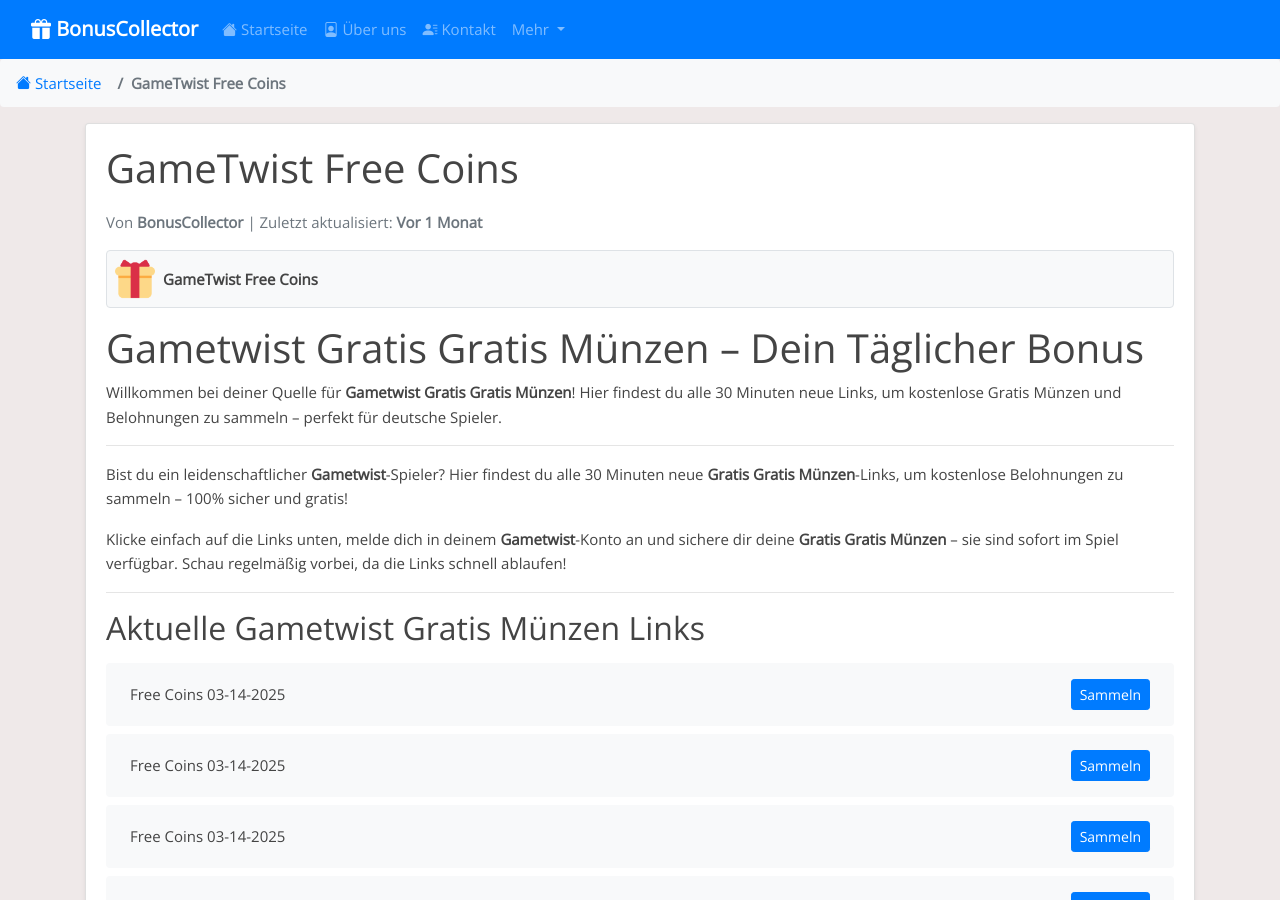
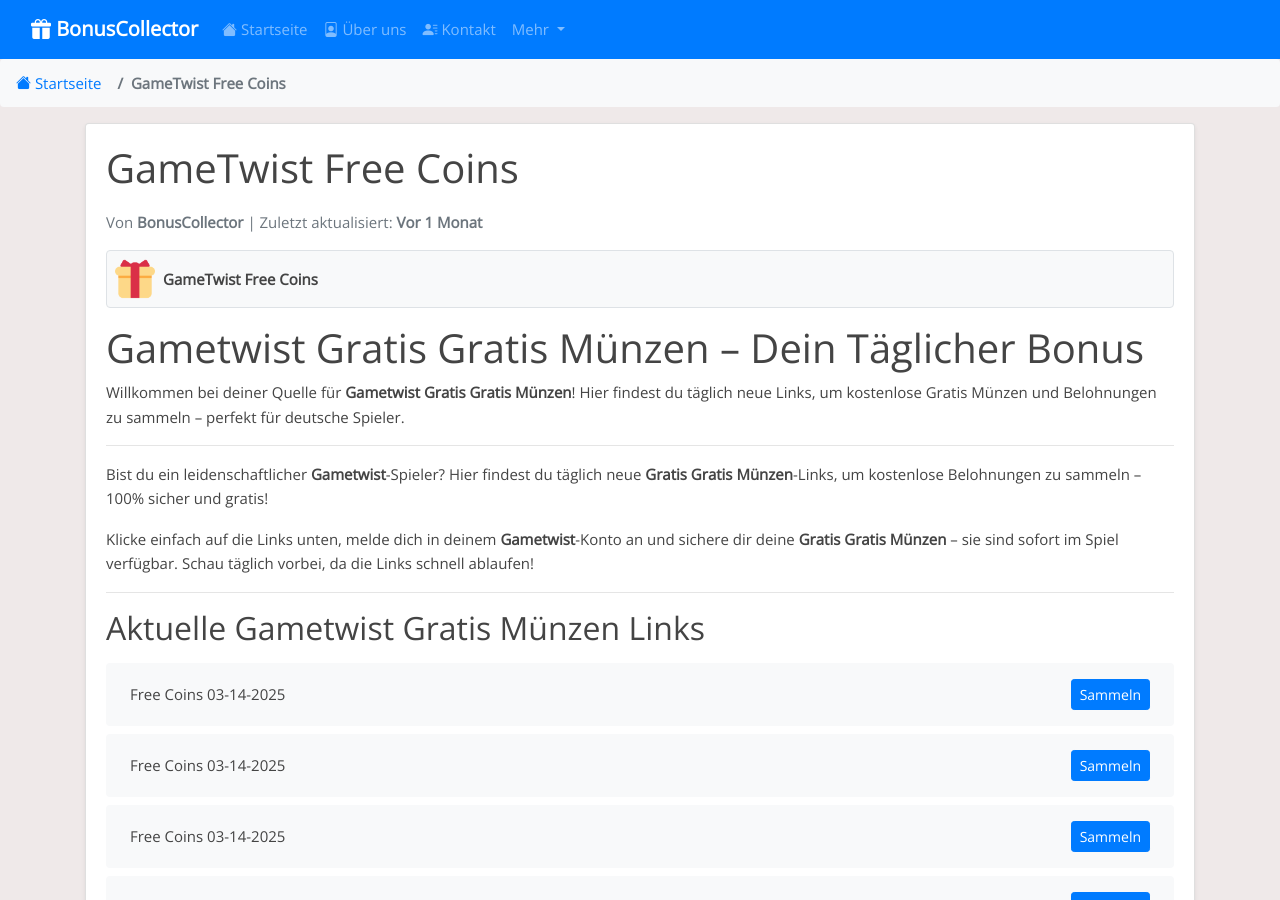
Before and after one commit to Prollad99/bs-de, a Jekyll site: the page built from _posts/2025-02-03-gametwist.md, in a window 1280 px wide and 900 px high. Built offline with Jekyll 4.4.1, drawn with Linux system fonts in a browser that asks for light colours; some of the changed text lies outside the part shown.

Commit message:
Update  links and content - 2025-03-14 16:39

```diff
--- a/_includes/gametwist_footer.html
+++ b/_includes/gametwist_footer.html
@@ -2,7 +2,7 @@
 
 ## Was sind Gratis Münzen-Links?
 
-**Gratis Münzen**-Links sind offizielle Belohnungen von den **Gametwist**-Entwicklern. Sie bieten kostenlose **Gratis Münzen** wie Spins, Würfe, Credits oder spezielle Geschenke. Wir sammeln und prüfen diese Links alle 30 Minuten, damit du sie mühelos einlösen kannst.
+**Gratis Münzen**-Links sind offizielle Belohnungen von den **Gametwist**-Entwicklern. Sie bieten kostenlose **Gratis Münzen** wie Spins, Würfe, Credits oder spezielle Geschenke. Wir sammeln und prüfen diese Links täglich, damit du sie mühelos einlösen kannst.
 
 ---
 
@@ -10,7 +10,7 @@
 
 Wir helfen dir, in **Gametwist** vorne zu bleiben:
 
-- **Updates alle 30 Minuten:** Neue **Gratis Münzen**-Links so schnell wie möglich (Stand: 14.03.2025 16:13).
+- **Tägliche Updates:** Neue **Gratis Münzen**-Links jeden Tag (Stand: 14.03.2025 16:39).
 - **100 % sicher:** Links direkt aus offiziellen **Gametwist**-Quellen.
 - **Kostenlos:** Keine Gebühren, keine Anmeldung – nur Belohnungen!
 
@@ -22,7 +22,7 @@
 
 - **Spins & Würfe sparen:** Nutze sie bei Events mit hohen Gewinnen.
 - **Münzen strategisch einsetzen:** Investiere klug, um schneller voranzukommen.
-- **Regelmäßig checken:** Links sind kurzlebig – sei schnell!
+- **Täglich checken:** Links sind kurzlebig – sei schnell!
 
 ---
 
@@ -34,7 +34,7 @@
 
 ### Wie oft werden die Links aktualisiert?
 
-Alle 30 Minuten! Besuche uns regelmäßig für frische **Gratis Münzen**.
+Täglich! Besuche uns regelmäßig für frische **Gratis Münzen**.
 
 ### Was wenn ein Link nicht funktioniert?
 
--- a/_includes/gametwist_post.html
+++ b/_includes/gametwist_post.html
@@ -1,12 +1,12 @@
 # Gametwist Gratis Gratis Münzen – Dein Täglicher Bonus
 
-Willkommen bei deiner Quelle für **Gametwist Gratis Gratis Münzen**! Hier findest du alle 30 Minuten neue Links, um kostenlose Gratis Münzen und Belohnungen zu sammeln – perfekt für deutsche Spieler.
+Willkommen bei deiner Quelle für **Gametwist Gratis Gratis Münzen**! Hier findest du täglich neue Links, um kostenlose Gratis Münzen und Belohnungen zu sammeln – perfekt für deutsche Spieler.
 
 ---
 
-Bist du ein leidenschaftlicher **Gametwist**-Spieler? Hier findest du alle 30 Minuten neue **Gratis Gratis Münzen**-Links, um kostenlose Belohnungen zu sammeln – 100% sicher und gratis!
+Bist du ein leidenschaftlicher **Gametwist**-Spieler? Hier findest du täglich neue **Gratis Gratis Münzen**-Links, um kostenlose Belohnungen zu sammeln – 100% sicher und gratis!
 
-Klicke einfach auf die Links unten, melde dich in deinem **Gametwist**-Konto an und sichere dir deine **Gratis Gratis Münzen** – sie sind sofort im Spiel verfügbar. Schau regelmäßig vorbei, da die Links schnell ablaufen!
+Klicke einfach auf die Links unten, melde dich in deinem **Gametwist**-Konto an und sichere dir deine **Gratis Gratis Münzen** – sie sind sofort im Spiel verfügbar. Schau täglich vorbei, da die Links schnell ablaufen!
 
 ---
 
```
